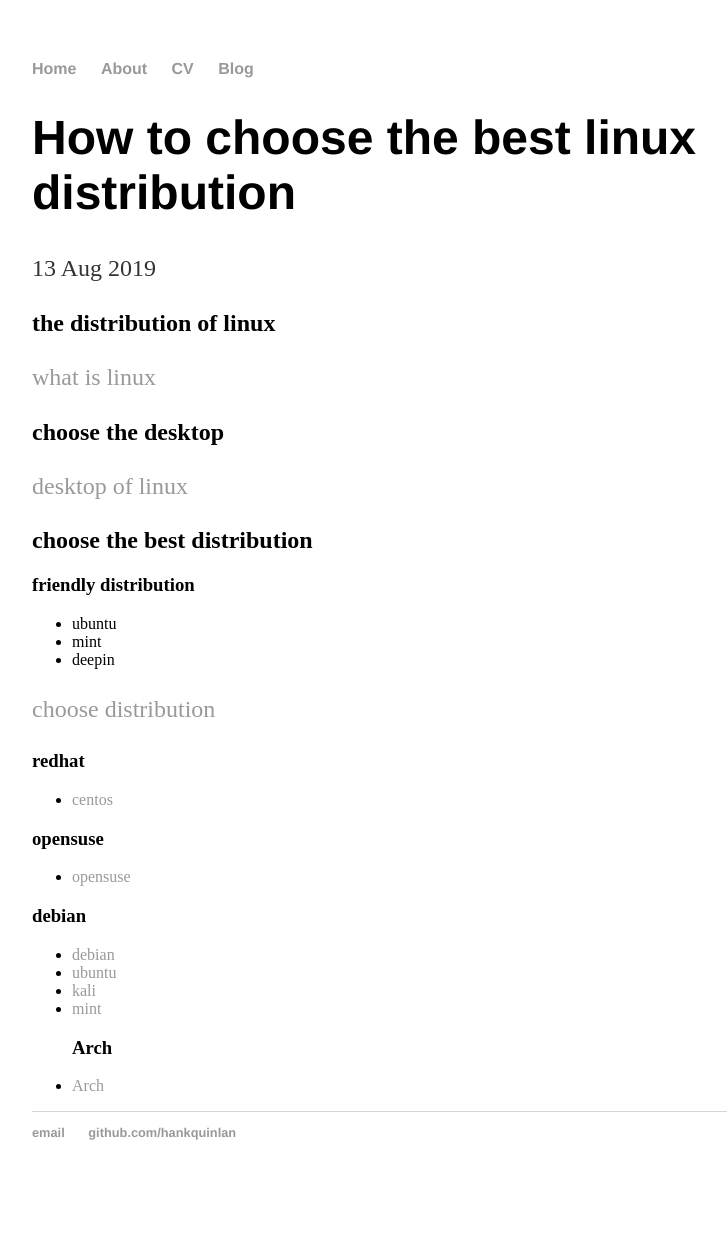
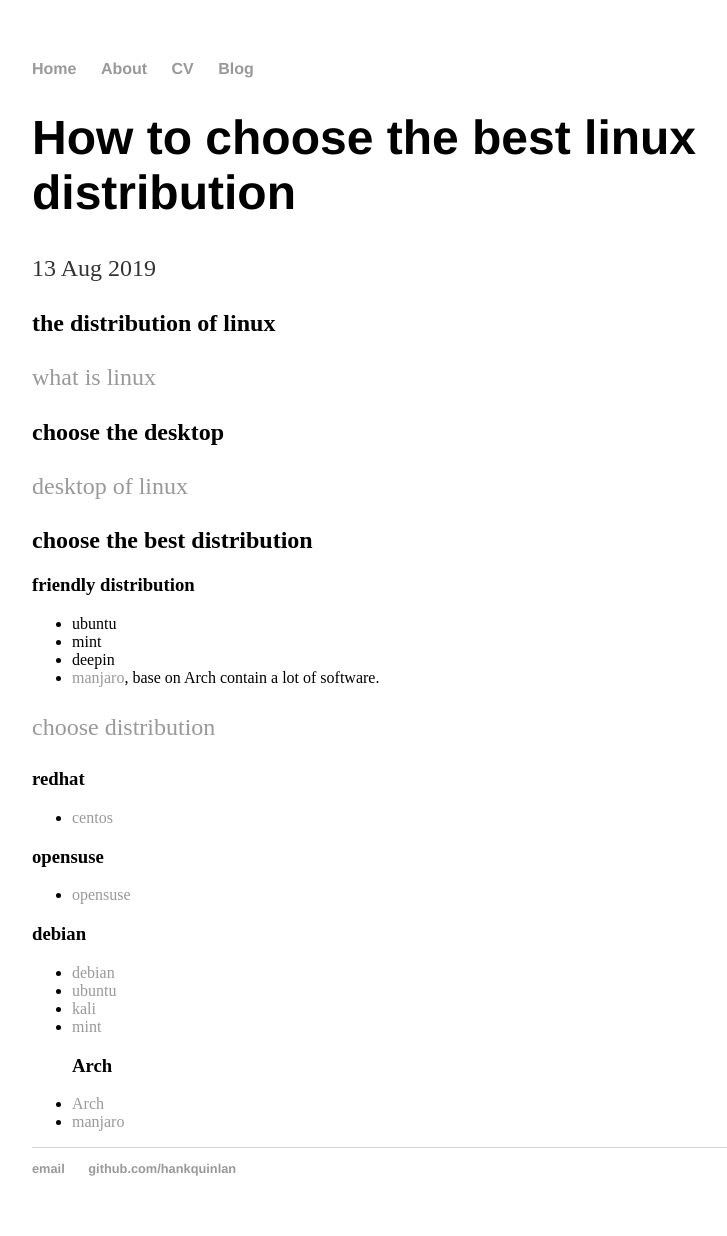
Before and after one commit to greatofdream/greatofdream.github.io, a Jekyll site: the page built from _posts/2019-08-13-linux_distribution_choice.md, in a window 1280 px wide. Shown: the whole page, without its empty margins (160-887 px from the left). Built offline with Jekyll 4.4.1, drawn with Linux system fonts in a browser that asks for light colours; before the commit the page ends 1200 px from its top, so only the background shows below that.

Commit message:
add mangaro distribution link

```diff
--- a/_posts/2019-08-13-linux_distribution_choice.md
+++ b/_posts/2019-08-13-linux_distribution_choice.md
@@ -15,6 +15,7 @@
 + ubuntu
 + mint
 + deepin
++ [manjaro](https://www.manjaro.cn/), base on Arch contain a lot of software.
 
 [choose distribution](https://www.linux.com/news/best-linux-distribution-new-users)
 
@@ -31,3 +32,4 @@
 + [mint]()
 ### Arch
 + [Arch](https://wiki.archlinux.org/index.php/Arch_Linux)
++ [manjaro](https://www.manjaro.cn/)
```
